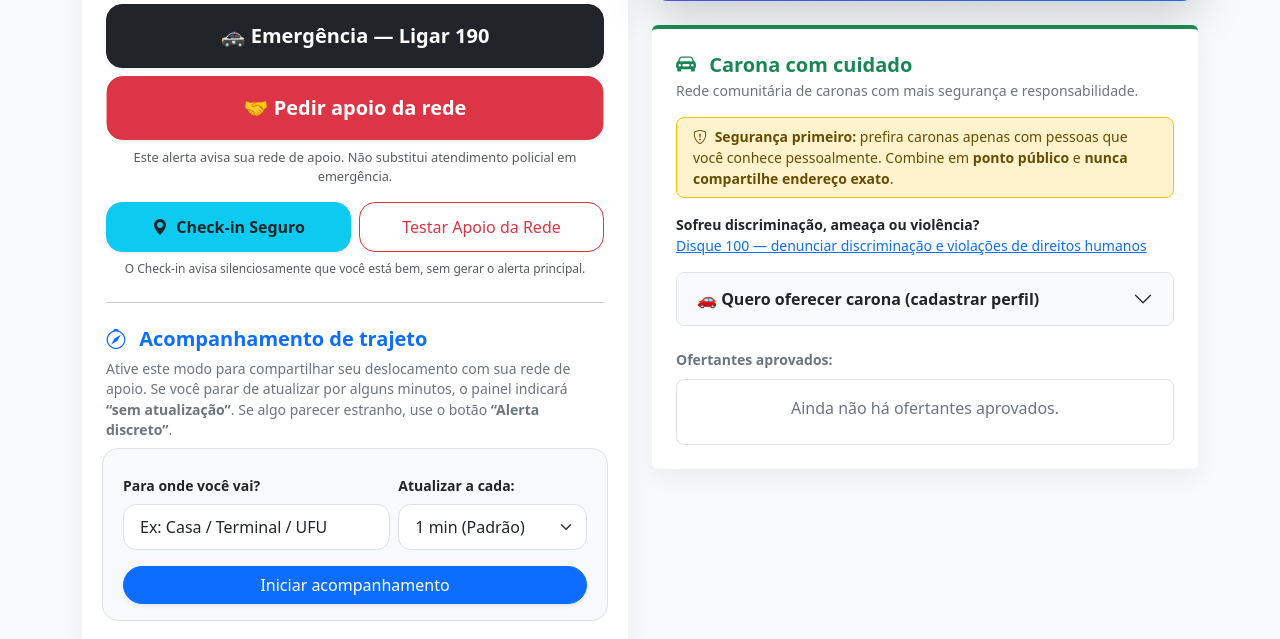
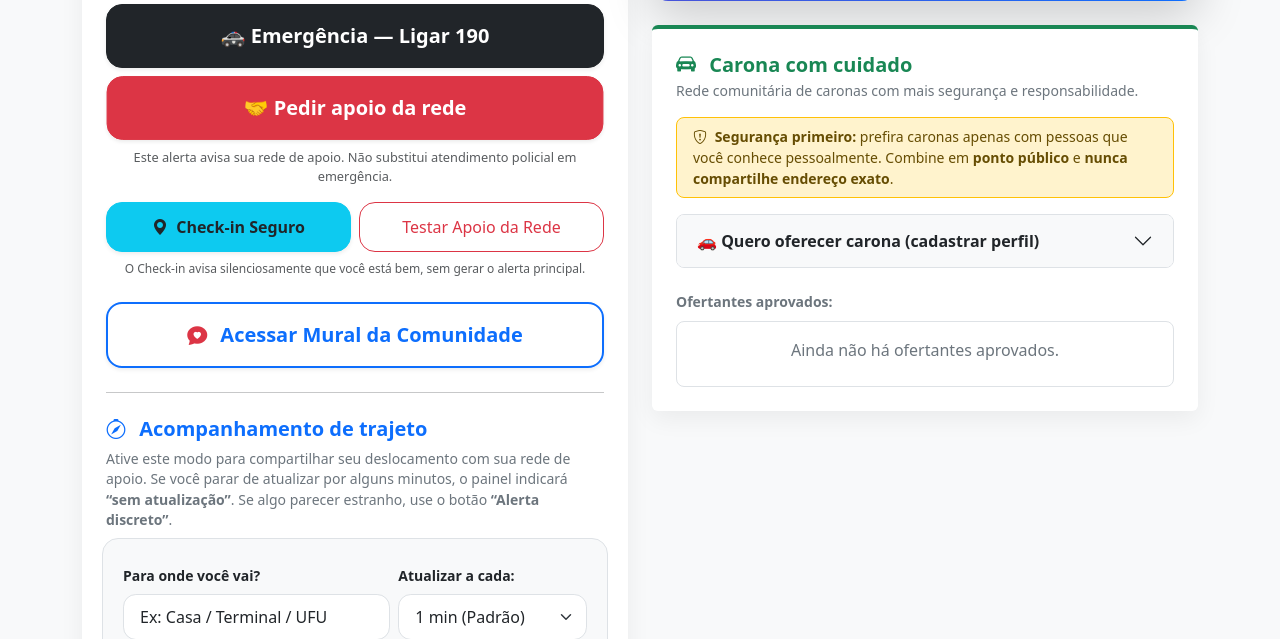
Before and after one commit to sabrinaandraderocha-cmyk/rainbowsafe, a Flask app: page / in a window 1280 px wide. Shown: the part 427-1066 px from the top of the page. Run offline with Flask 3, Linux system fonts and the light colour scheme; data that the repository does not hold is empty; some libraries are stand-ins or nearby versions.

Commit message:
Update index.html

```diff
--- a/templates/index.html
+++ b/templates/index.html
@@ -90,6 +90,12 @@
 
             <div class="small text-muted mt-2 text-center" style="font-size: 0.75rem;">
               O Check-in avisa silenciosamente que você está bem, sem gerar o alerta principal.
+            </div>
+
+            <div class="mt-4">
+              <a href="/mural" class="btn btn-outline-primary btn-lg rounded-4 w-100 py-3 shadow-sm fw-bold" style="border-width: 2px;">
+                <i class="bi bi-chat-heart-fill me-2 fs-5 text-danger"></i> Acessar Mural da Comunidade
+              </a>
             </div>
 
             <hr class="my-4">
@@ -208,13 +214,6 @@
               Combine em <strong>ponto público</strong> e <strong>nunca compartilhe endereço exato</strong>.
             </div>
 
-            <div class="small mb-3">
-              <strong>Sofreu discriminação, ameaça ou violência?</strong><br>
-              <a href="{{ safety.human_rights_report_url }}" target="_blank" rel="noopener noreferrer">
-                {{ safety.human_rights_report_label }}
-              </a>
-            </div>
-
             <div class="accordion mb-4" id="accordionCarpool">
               <div class="accordion-item border rounded-3 overflow-hidden">
                 <h2 class="accordion-header">
```
